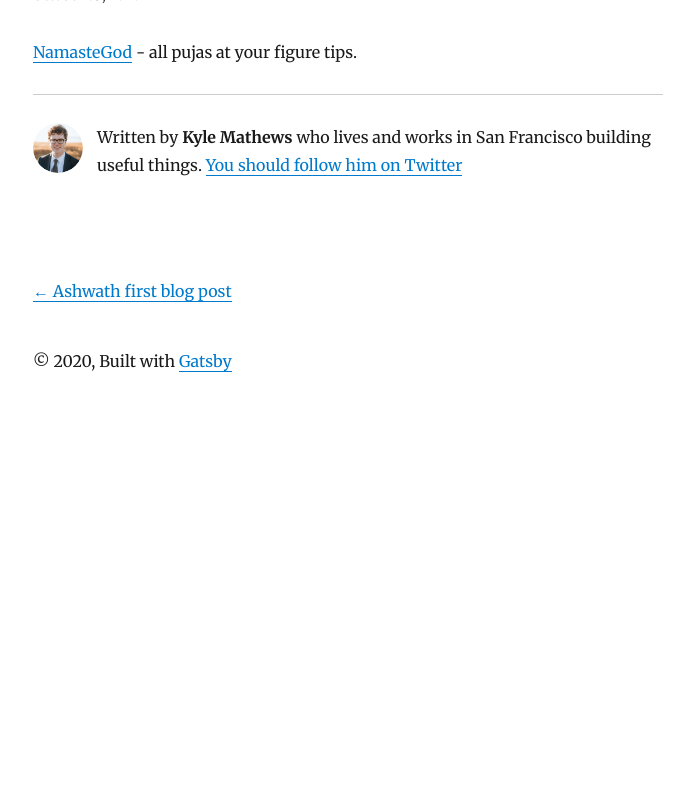
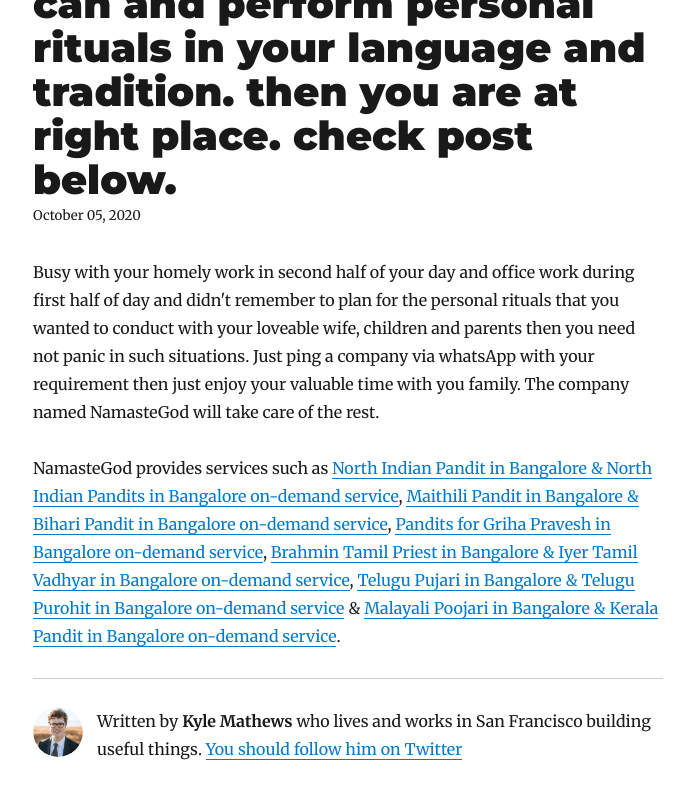
Before and after one commit to johnpkeek/gastbycms, a Gatsby site: page /2020-10-05-namastegod-all-pujas-at-your-figure-tips/ in a window 1280 px wide. Shown: the part 201-991 px from the top of the page, without its empty margins (292-974 px from the left). Before the commit the page ends 800 px from the top, so only its background shows below. Built offline with nearby package versions, Linux system fonts and the light colour scheme; Gatsby itself is replaced by a stand-in of ours; some packages are replaced by stand-ins of ours.

Commit message:
Update Blog “2020-10-05-namastegod-all-pujas-at-your-figure-tips”

```diff
--- a/content/blog/2020-10-05-namastegod-all-pujas-at-your-figure-tips.md
+++ b/content/blog/2020-10-05-namastegod-all-pujas-at-your-figure-tips.md
@@ -1,6 +1,14 @@
 ---
-title: NamasteGod - all pujas at your figure tips.
+title: Just two days left and want to book qualified priest who can and perform
+  personal rituals in your language and tradition. then you are at right place.
+  check post below.
 date: 2020-10-05T07:31:02.565Z
-description: NamasteGod - all pujas at your figure tips.
+description: Just two days left and want to book qualified priest who can and
+  perform personal rituals in your language and tradition. then you are at right
+  place. check post below.
 ---
-[NamasteGod](https://www.namastegod.com/) - all pujas at your figure tips.
+Busy with your homely work in second half of your day and office work during first half of day and didn't remember to plan for the personal rituals that you wanted to conduct with your loveable wife, children and parents then you need not panic in such situations. Just ping a company via whatsApp with your requirement then just enjoy your valuable time with you family. The company named NamasteGod will take care of the rest.
+
+
+
+NamasteGod provides services such as [North Indian Pandit in Bangalore & North Indian Pandits in Bangalore on-demand service](https://www.namastegod.com/findonline/hindu/north-indian-hindi-speaking-pandit-ji-for-puja-in-bangalore-india-for-marriage-wedding-vedic-hindu-kumaoni-kashmiri-priests/), [Maithili Pandit in Bangalore & Bihari Pandit in Bangalore on-demand service](https://www.namastegod.com/findonline/hindu/bihari-pandit-in-bangalore-india-for-puja-marriage-wedding-mithila-purohits-for-vivah/), [Pandits for Griha Pravesh in Bangalore on-demand service](https://www.namastegod.com/findonline/hindu/online-pandit-ji-booking-services-for-pooja-or-puja-in-bangalore-india/pandit-for-house-warming-ceremony-gruhapravesam-in-bangalore/), [Brahmin Tamil Priest in Bangalore & Iyer Tamil Vadhyar in Bangalore on-demand service](https://www.namastegod.com/findonline/hindu/tamil-vadhyars-in-bangalore-india-vedic-tamil-priests/), [Telugu Pujari in Bangalore & Telugu Purohit in Bangalore on-demand service](https://www.namastegod.com/findonline/hindu/telugu-brahmin-purohits-or-andhra-pandits-in-bangalore-india-vedic-pujari-experienced-priests/) & [Malayali Poojari in Bangalore & Kerala Pandit in Bangalore on-demand service](https://www.namastegod.com/findonline/hindu/malayalee-pandit-in-bangalore-best-malayali-purohit-in-bangalore-india-vedic-priest-and-pujari/).
```
